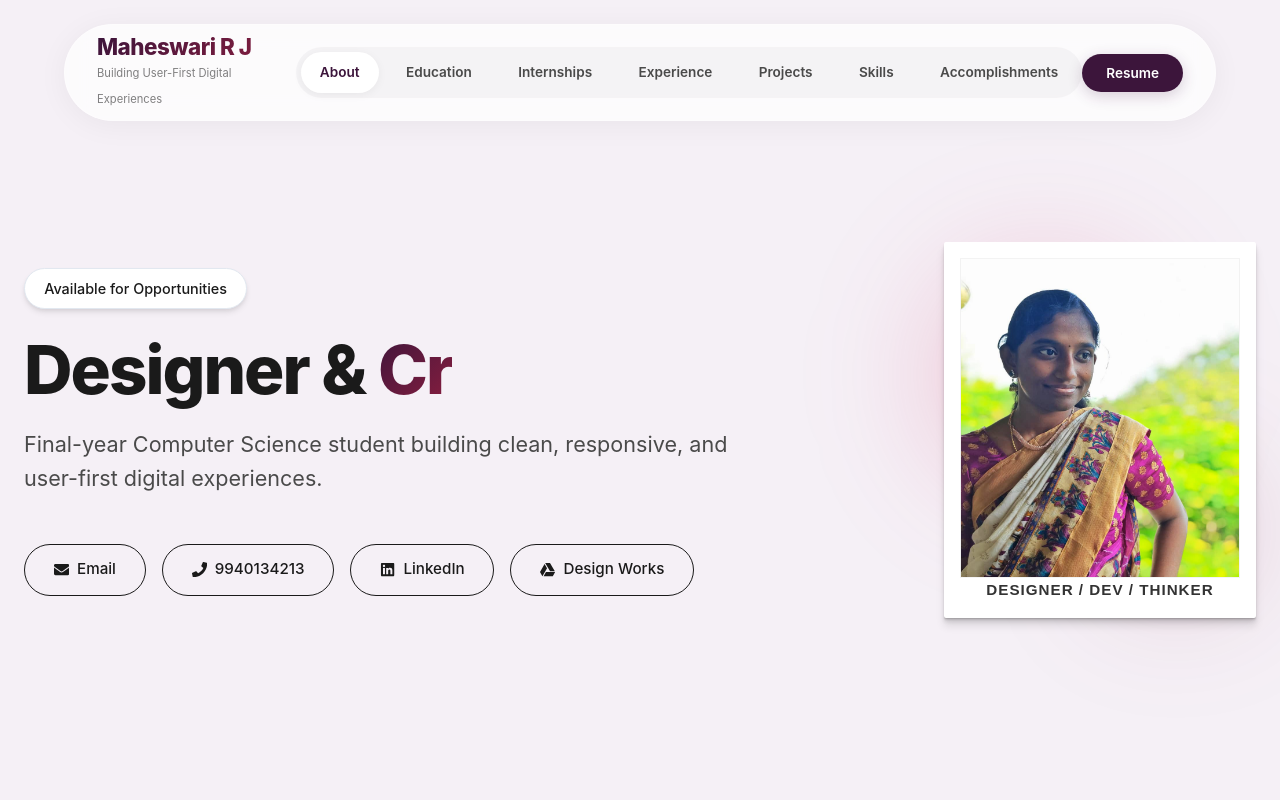
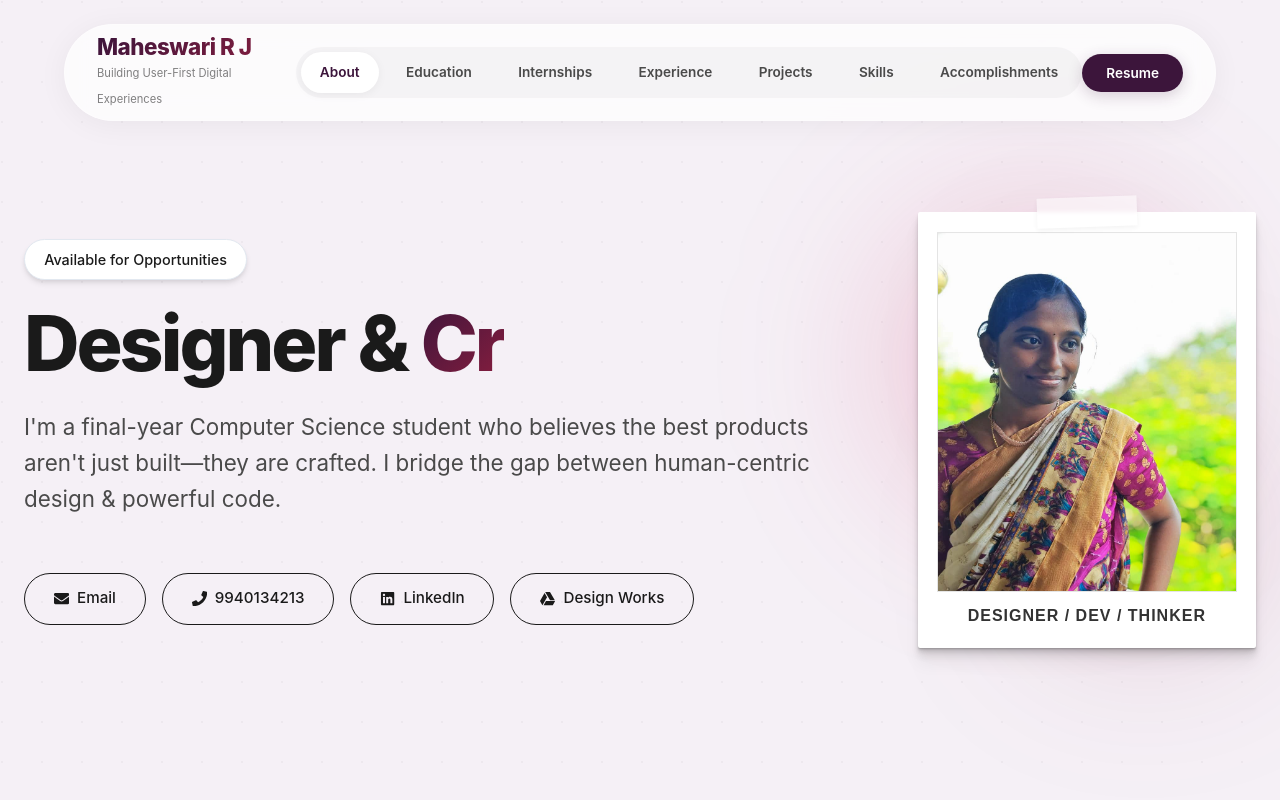
Before and after one commit to Maheswari-23/Maheswari_R_J_Portfolio, a React (Vite) app: page / in a window 1280 px wide. Shown: the top 800 px of the page. Built offline with nearby package versions, Linux system fonts and the light colour scheme.

Commit message:
style: premium hero section refinements

```diff
--- a/src/App.css
+++ b/src/App.css
@@ -178,7 +178,7 @@ body {
 
 /* HERO SECTION */
 .hero {
-  padding: 10rem 0 6rem;
+  padding: 12rem 0 8rem;
   display: flex;
   align-items: center;
   justify-content: center;
@@ -186,6 +186,20 @@ body {
   background: var(--bg-royal);
   width: 100%;
   position: relative;
+  overflow: hidden;
+}
+
+.hero-background-grid {
+  position: absolute;
+  top: 0;
+  left: 0;
+  width: 100%;
+  height: 100%;
+  background-image:
+    radial-gradient(circle at 2px 2px, rgba(0,0,0,0.03) 1px, transparent 0);
+  background-size: 40px 40px;
+  z-index: 0;
+  pointer-events: none;
 }
 
 .hero-container {
@@ -244,11 +258,11 @@ body {
 }
 
 .hero-title {
-  font-size: 4.2rem;
+  font-size: 4.8rem;
   font-weight: 800;
-  margin-bottom: 1.2rem;
-  letter-spacing: -2px;
-  line-height: 1.1;
+  margin-bottom: 1.5rem;
+  letter-spacing: -3px;
+  line-height: 1.05;
   white-space: nowrap;
 }
 
@@ -260,10 +274,11 @@ body {
 }
 
 .hero-subtitle {
-  font-size: 1.35rem;
+  font-size: 1.4rem;
   color: var(--text-secondary);
-  margin-bottom: 3rem;
-  max-width: 750px;
+  margin-bottom: 3.5rem;
+  max-width: 800px;
+  line-height: 1.6;
 }
 
 /* --- BUTTON STYLES (UNIFORM BLACK BORDER) --- */
@@ -809,30 +824,47 @@ body {
 /* --- THE POLAROID (HERO) --- */
 .polaroid-frame {
   background: white;
-  padding: 1rem 1rem 2.5rem 1rem;
+  padding: 1.2rem 1.2rem 3.5rem 1.2rem;
   border-radius: 2px;
   box-shadow:
     0 1px 1px rgba(0,0,0,0.1),
     0 2px 2px rgba(0,0,0,0.1),
     0 4px 4px rgba(0,0,0,0.1),
-    0 8px 8px rgba(0,0,0,0.1);
+    0 8px 8px rgba(0,0,0,0.1),
+    0 16px 16px rgba(0,0,0,0.05);
   transform: rotate(3deg);
   position: relative;
   z-index: 2;
-  transition: all 0.5s ease;
+  transition: all 0.6s cubic-bezier(0.165, 0.84, 0.44, 1);
   animation: float 6s ease-in-out infinite;
 }
 
 .polaroid-frame:hover {
   transform: rotate(0deg) scale(1.05);
-  box-shadow: 0 20px 40px rgba(0,0,0,0.2);
+  box-shadow: 0 30px 60px rgba(0,0,0,0.15);
+}
+
+/* Tape Effect */
+.polaroid-frame::before {
+  content: "";
+  position: absolute;
+  top: -15px;
+  left: 50%;
+  transform: translateX(-50%) rotate(-2deg);
+  width: 100px;
+  height: 30px;
+  background: rgba(255, 255, 255, 0.5);
+  backdrop-filter: blur(2px);
+  box-shadow: 0 2px 5px rgba(0,0,0,0.05);
+  z-index: 3;
 }
 
 .polaroid-photo {
-  width: 280px;
-  height: 320px;
+  width: 300px;
+  height: 360px;
   overflow: hidden;
   border: 1px solid rgba(0,0,0,0.05);
+  background: #f0f0f0;
 }
 
 .polaroid-photo img {
@@ -843,14 +875,14 @@ body {
 
 .polaroid-label {
   position: absolute;
-  bottom: 1rem;
+  bottom: 1.2rem;
   width: 100%;
   text-align: center;
   left: 0;
   font-family: 'Outfit', sans-serif;
-  font-weight: 600;
+  font-weight: 700;
   color: #333;
-  font-size: 0.95rem;
+  font-size: 1rem;
   letter-spacing: 1px;
   text-transform: uppercase;
 }
@@ -858,25 +890,36 @@ body {
 .hero-blob {
   position: absolute;
   border-radius: 50%;
-  filter: blur(60px);
+  filter: blur(80px);
   z-index: 1;
   pointer-events: none;
 }
 
 .hero-blob-1 {
-  width: 300px;
-  height: 300px;
+  width: 400px;
+  height: 400px;
   background: radial-gradient(circle, rgba(219,48,105,0.4) 0%, transparent 70%);
-  top: -20px;
-  left: -50px;
+  top: -50px;
+  left: -80px;
+  animation: float 8s ease-in-out infinite;
 }
 
 .hero-blob-2 {
+  width: 300px;
+  height: 300px;
+  background: radial-gradient(circle, rgba(139,30,63,0.3) 0%, transparent 70%);
+  bottom: -40px;
+  right: -40px;
+  animation: float 10s ease-in-out infinite reverse;
+}
+
+.hero-blob-3 {
   width: 200px;
   height: 200px;
-  background: radial-gradient(circle, rgba(139,30,63,0.3) 0%, transparent 70%);
-  bottom: -10px;
-  right: -20px;
+  background: radial-gradient(circle, rgba(60, 21, 59, 0.2) 0%, transparent 70%);
+  top: 10%;
+  right: 20%;
+  animation: float 12s ease-in-out infinite alternate;
 }
 
 /* --- THE EDUCATION TIMELINE --- */
--- a/src/App.jsx
+++ b/src/App.jsx
@@ -317,6 +317,7 @@ export default function Portfolio() {
 
       {/* HERO SECTION */}
       <section id="about" className="hero section-snap">
+        <div className="hero-background-grid"></div>
         <div className="container hero-container">
 
           {/* TEXT LEFT */}
@@ -326,7 +327,7 @@ export default function Portfolio() {
               Designer &amp; <span className="gradient-text">{typedText}</span>
             </h2>
             <p className="hero-subtitle animate-on-scroll">
-              Final-year Computer Science student building clean, responsive, and user-first digital experiences.
+              I'm a final-year Computer Science student who believes the best products aren't just built—they are crafted. I bridge the gap between human-centric design &amp; powerful code.
             </p>
 
             <div className="contact-links animate-on-scroll">
@@ -353,6 +354,7 @@ export default function Portfolio() {
           <div className="hero-image-wrapper animate-on-scroll">
             <div className="hero-blob hero-blob-1"></div>
             <div className="hero-blob hero-blob-2"></div>
+            <div className="hero-blob hero-blob-3"></div>
             <div className="polaroid-frame">
               <div className="polaroid-photo">
                 <img src={profilePhoto} alt="Maheswari R J" />
```
